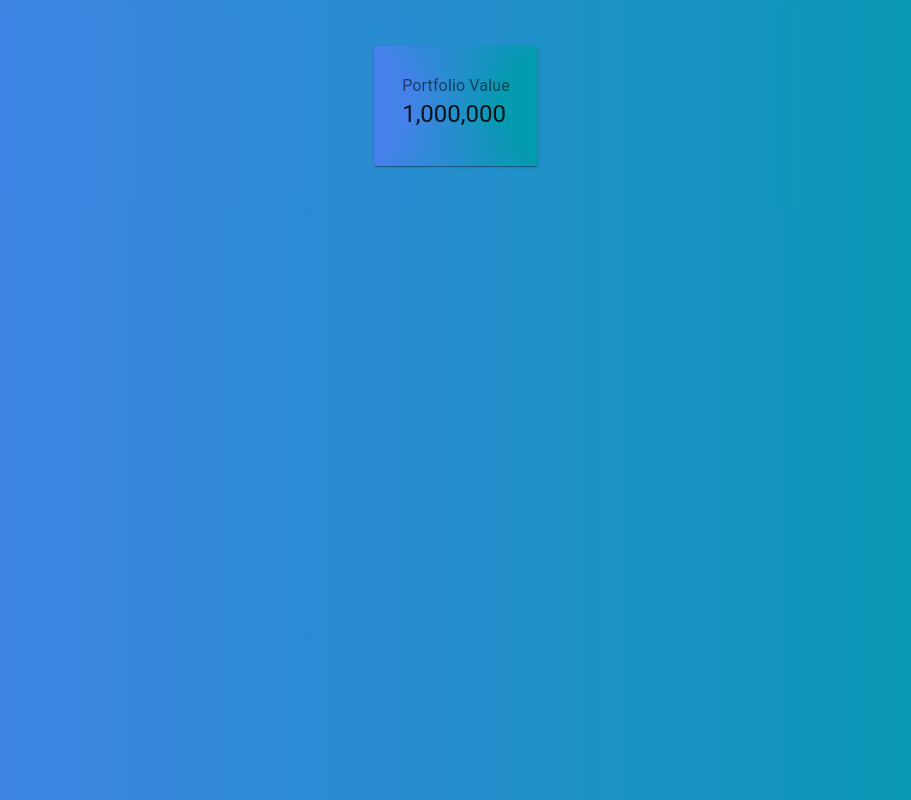
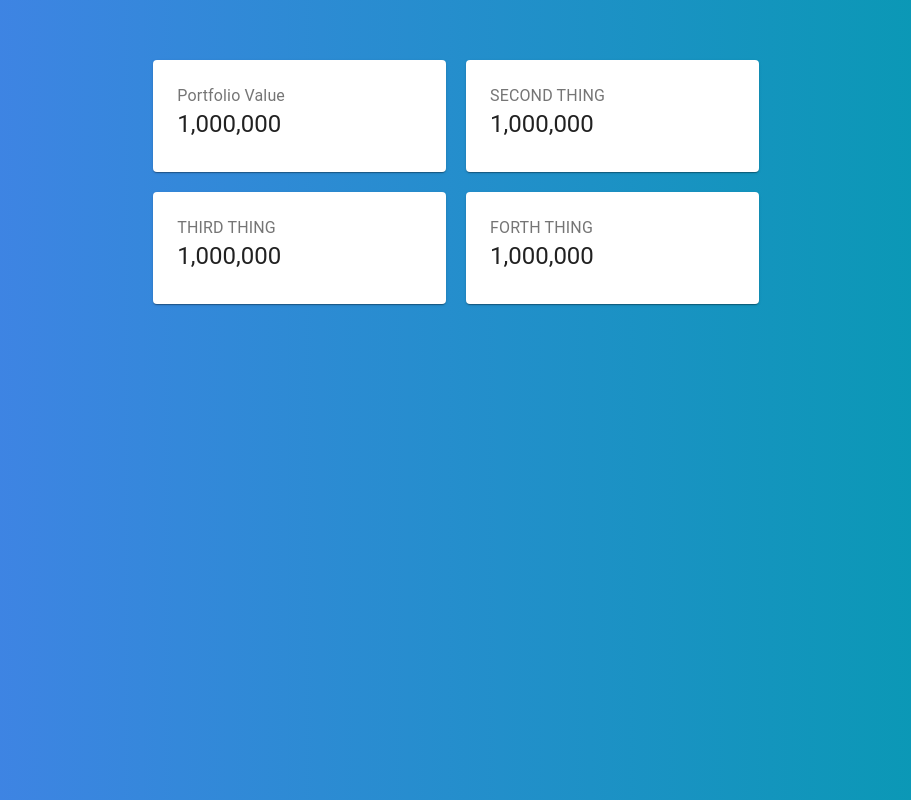
Before and after one commit to JasonEide/stock-project, a React (Create React App) app: page / in a window 1280 px wide. Shown: the whole page, without its empty margins (184-1095 px from the left). Built offline with nearby package versions, Linux system fonts and the light colour scheme.

Commit message:
additional commit

```diff
--- a/src/App.module.css
+++ b/src/App.module.css
@@ -1,4 +1,4 @@
-* {
+body {
   background-image: linear-gradient(to right, #4880EC, #019CAD);
 }
 .container {
--- a/src/components/cards/cards.jsx
+++ b/src/components/cards/cards.jsx
@@ -12,8 +12,8 @@ export default function Cards(/*You guys add parameters here. just read the code
     */
    return (
     <div className={styles.container}>
-        <Grid container spacing={3} justifyContent="center">
-            <Grid item component={Card} className={names(styles.card, styles.total /* HINT HINT styles.total is a parameter that must be added
+        <Grid container spacing={2} justifyContent="center">
+            <Grid item component={Card} xs={5} md={5} className={names(styles.card, styles.total /* HINT HINT styles.total is a parameter that must be added
             (total portfolio value, aka all the stocks within the stock portfolio added together)*/)}>
                 <CardContent>
                     <Typography color='textSecondary'>Portfolio Value</Typography>
@@ -22,6 +22,30 @@ export default function Cards(/*You guys add parameters here. just read the code
                     </Typography>
                 </CardContent>
             </Grid>
+            <Grid item component={Card} xs={5} md={5} className={names(styles.card, styles.SECONDPARAMTERR)} /* SECOND COMPONENT */>
+                <CardContent>
+                    <Typography color='textSecondary'>SECOND THING</Typography>
+                    <Typography variant='h5'>
+                        <CountUp start={0} end={1000000} duration={2.5} separator=','/>
+                    </Typography>
+                </CardContent>
+            </Grid>
+            <Grid item component={Card} xs={5} md={5} className={names(styles.card, styles.THIRDPARAMETER)} /* THIRD COMPONENT */>
+                <CardContent>
+                    <Typography color='textSecondary'>THIRD THING</Typography>
+                    <Typography variant='h5'>
+                        <CountUp start={0} end={1000000} duration={2.5} separator=','/>
+                    </Typography>
+                </CardContent>
+            </Grid>
+            <Grid item component={Card} xs={5} md={5} className={names(styles.card, styles.FORTHPARAMTER)} /* FORTH COMPONENT */>
+                <CardContent>
+                    <Typography color='textSecondary'>FORTH THING</Typography>
+                    <Typography variant='h5'>
+                        <CountUp start={0} end={1000000} duration={2.5} separator=','/>
+                    </Typography>
+                </CardContent>
+            </Grid>
         </Grid>
     </div>
    )
--- a/src/components/cards/cards.module.css
+++ b/src/components/cards/cards.module.css
@@ -1,3 +1,15 @@
 .container {
     margin: 50px;
 }
+.card {
+    margin: 10px 10px !important;
+    transition: 1s !important;
+}
+.total {
+
+}
+@media (max-width: 770px) {
+    .card {
+        margin: 2% 2% !important;
+    }
+}
```
